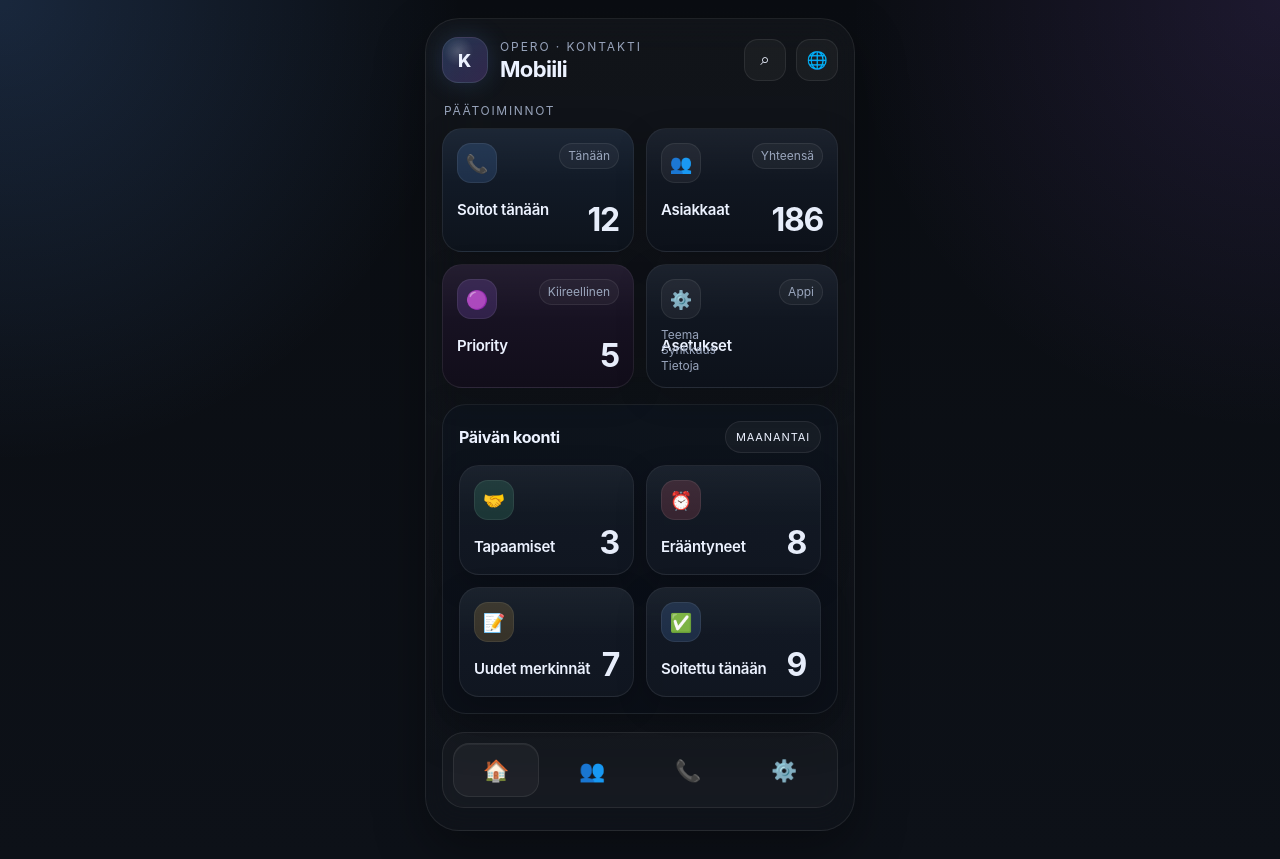
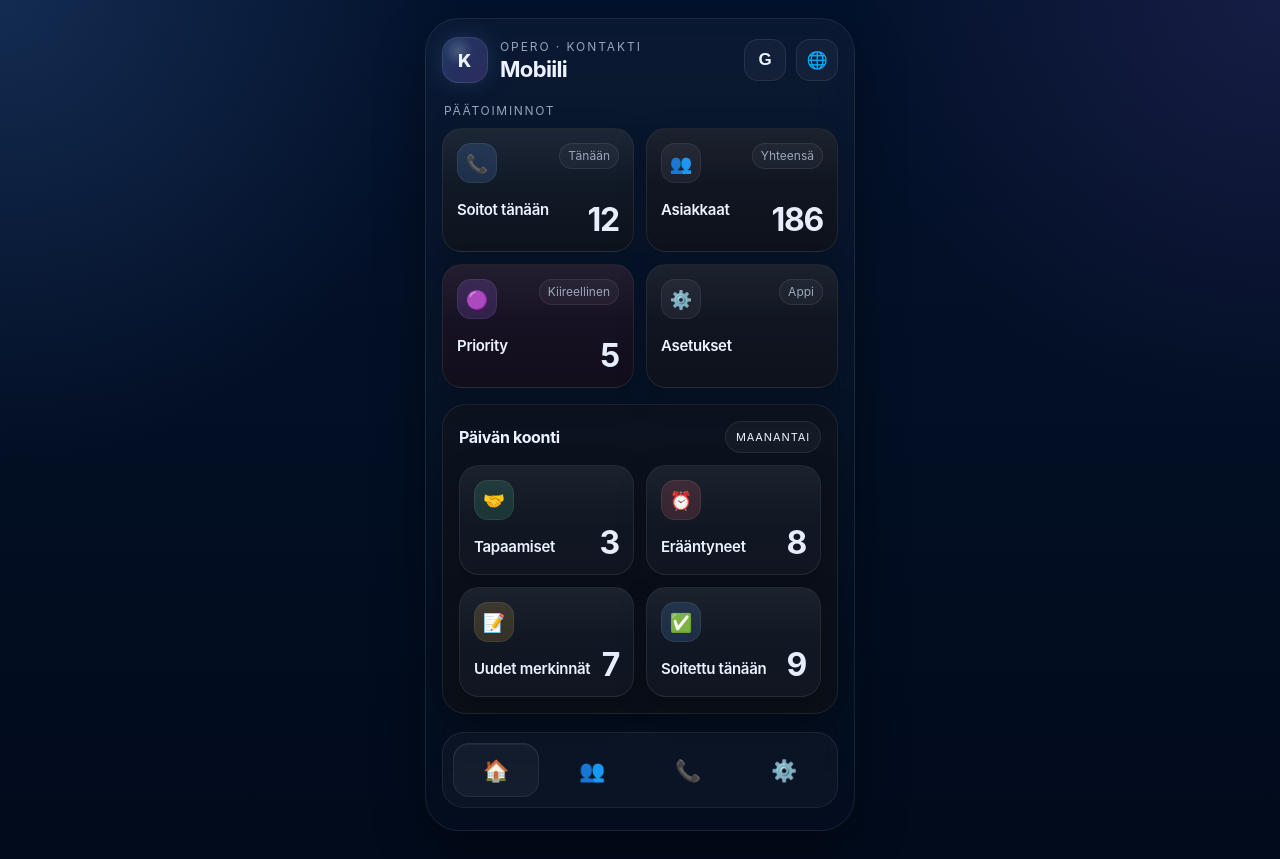
Before and after one commit to Hekse/kontakti-mobile, a plain HTML site: page index.html in a window 1280 px wide. Drawn offline with Linux system fonts and the light colour scheme.

Commit message:
Update index.html

```diff
--- a/index.html
+++ b/index.html
@@ -6,8 +6,8 @@
   <title>Kontakti Mobiili</title>
   <style>
     :root {
-      --bg: #0a0d12;
-      --bg-2: #0f141c;
+      --bg: #020b1c;
+      --bg-2: #03122c;
       --panel: rgba(20, 27, 39, 0.92);
       --panel-2: rgba(17, 23, 33, 0.96);
       --border: rgba(255, 255, 255, 0.08);
@@ -26,14 +26,13 @@
 
     * { box-sizing: border-box; }
 
-    html, body {
+    html,
+    body {
       margin: 0;
       min-height: 100%;
+      background: #020b1c;
+      overscroll-behavior: none;
       font-family: Inter, ui-sans-serif, system-ui, -apple-system, BlinkMacSystemFont, "Segoe UI", sans-serif;
-      background:
-        radial-gradient(circle at top left, rgba(94,160,255,0.18), transparent 30%),
-        radial-gradient(circle at top right, rgba(166,108,255,0.12), transparent 28%),
-        linear-gradient(180deg, #0a0d12 0%, #0d1118 100%);
       color: var(--text);
     }
 
@@ -41,6 +40,11 @@
       display: flex;
       justify-content: center;
       padding: 18px 14px 28px;
+      background:
+        radial-gradient(circle at top left, rgba(94,160,255,0.18), transparent 30%),
+        radial-gradient(circle at top right, rgba(166,108,255,0.12), transparent 28%),
+        linear-gradient(180deg, #03122c 0%, #020b1c 100%);
+      -webkit-overflow-scrolling: touch;
     }
 
     body.light-theme {
@@ -54,7 +58,7 @@
     .phone {
       width: 100%;
       max-width: 430px;
-      min-height: calc(100vh - 36px);
+      min-height: 100dvh;
       background: linear-gradient(180deg, rgba(255,255,255,0.03), rgba(255,255,255,0.01));
       border: 1px solid var(--border);
       border-radius: 34px;
@@ -141,7 +145,9 @@
       font-size: 44px;
       font-weight: 700;
       color: #eaf3ff;
-      background: radial-gradient(circle at 35% 30%, rgba(255,255,255,0.28), rgba(255,255,255,0.04) 42%), linear-gradient(180deg, #2990ff 0%, #1f66ff 100%);
+      background:
+        radial-gradient(circle at 35% 30%, rgba(255,255,255,0.28), rgba(255,255,255,0.04) 42%),
+        linear-gradient(180deg, #2990ff 0%, #1f66ff 100%);
       box-shadow: 0 0 22px rgba(41, 144, 255, 0.35);
     }
 
@@ -239,6 +245,11 @@
       cursor: pointer;
     }
 
+    #globalSearchBtn {
+      font-weight: 800;
+      letter-spacing: -0.02em;
+    }
+
     .section-label { font-size: 12px; color: var(--muted); text-transform: uppercase; letter-spacing: 0.14em; margin: 20px 2px 10px; }
     .grid { display: grid; grid-template-columns: repeat(2, 1fr); gap: 12px; }
 
@@ -304,10 +315,9 @@
     .tile.amber .tile-icon { background: var(--amber-soft); }
     .tile-badge { font-size: 12px; color: var(--muted); background: rgba(255,255,255,0.04); border: 1px solid rgba(255,255,255,0.05); border-radius: 999px; padding: 6px 8px; line-height: 1; }
     .tile-label { font-size: 15px; font-weight: 600; line-height: 1.18; letter-spacing: -0.02em; max-width: 90%; }
-    .settings .tile-label { max-width: 72%; margin-bottom: 8px; }
+    .settings .tile-label { max-width: 80%; margin-bottom: 0; }
     .tile-number { position: absolute; right: 14px; bottom: 12px; font-size: 32px; font-weight: 700; letter-spacing: -0.04em; color: rgba(236,242,255,0.98); }
     body.light-theme .tile-number { color: #162033; }
-    .tile-footnote { position: absolute; left: 14px; right: 14px; bottom: 14px; font-size: 12px; line-height: 1.28; color: var(--muted); }
     .settings .tile-number { display: none; }
 
     .summary-card,
@@ -348,7 +358,6 @@
     .detail-key,
     .note-card-meta,
     .customer-mini-sub,
-    .tile-footnote,
     .eyebrow,
     .sub-sub {
       color: var(--muted);
@@ -572,7 +581,7 @@
           </div>
         </div>
         <div class="top-actions">
-          <button class="icon-btn" aria-label="Google-haku" id="globalSearchBtn">⌕</button>
+          <button class="icon-btn" aria-label="Google-haku" id="globalSearchBtn">G</button>
           <button class="icon-btn" aria-label="Kieli" id="languageBtn">🌐</button>
         </div>
       </header>
@@ -597,7 +606,6 @@
         <article class="tile primary neutral settings" data-open="settings">
           <div class="tile-head"><div class="tile-icon">⚙️</div><div class="tile-badge">Appi</div></div>
           <div class="tile-label">Asetukset</div>
-          <div class="tile-footnote">Teema<br>Synkkaus<br>Tietoja</div>
         </article>
       </section>
 
@@ -650,7 +658,7 @@
       <div class="sub-topbar">
         <button class="back-btn" data-back="home">←</button>
         <div class="sub-title-wrap"><div class="sub-title">Soitot tänään</div></div>
-        <button class="sub-icon-btn" id="callsSearchBtn">⌕</button>
+        <button class="sub-icon-btn" id="callsSearchBtn">G</button>
       </div>
       <section class="summary-card" style="margin-top:0;">
         <div class="summary-head"><div><div class="summary-title">Päivän lista</div></div><div class="now-pill">20 kpl</div></div>
@@ -662,7 +670,7 @@
       <div class="sub-topbar">
         <button class="back-btn" data-back="home">←</button>
         <div class="sub-title-wrap"><div class="sub-title">Asiakkaat</div></div>
-        <button class="sub-icon-btn" id="customersSearchBtn">⌕</button>
+        <button class="sub-icon-btn" id="customersSearchBtn">G</button>
       </div>
       <section class="summary-card" style="margin-top:0;">
         <div class="search-wrap"><div class="search-icon">⌕</div><input class="search-input" type="text" value="Ravintola" placeholder="Hae yritystä tai asiakasta" /></div>
```
